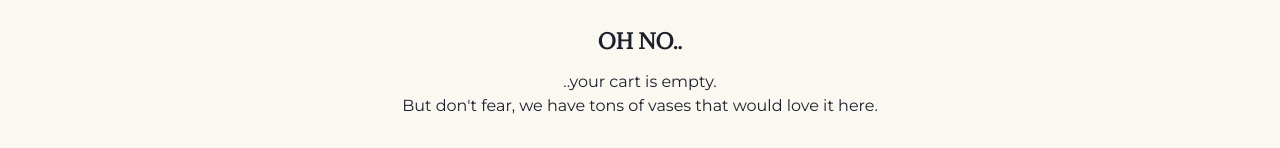
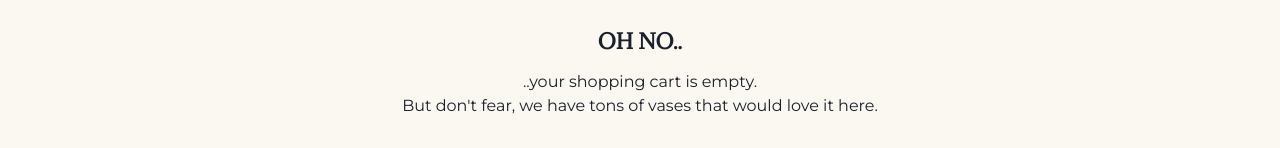
Before and after one commit to leonbjorklund/slut-projekt, a React (Vite) app in the folder client/: page /checkout in a window 1280 px wide. Shown: the part 178-326 px from the top of the page. Built offline with nearby package versions, Linux system fonts and the light colour scheme; no server answers.

Commit message:
rename and translate text

```diff
--- a/client/src/components/CheckoutCard.tsx
+++ b/client/src/components/CheckoutCard.tsx
@@ -72,7 +72,7 @@ function CheckoutCard({ product }: { product: CartItem }) {
                 {product.name}
               </Text>
               <Text fontSize='sm'>
-                Höjd: &nbsp;
+                Height: &nbsp;
                 {product.height}
                 <Text as='span' fontSize='sm'>
                   &nbsp;cm
--- a/client/src/components/Header.tsx
+++ b/client/src/components/Header.tsx
@@ -55,7 +55,7 @@ function Header() {
             _hover={{ bg: "none", textDecoration: "underline" }}
             onClick={() => handleSignOutClick()}
           >
-            Sign Out
+            Log out
           </Button>
         ) : (
           showLoginButton && (
--- a/client/src/pages/Checkout.tsx
+++ b/client/src/pages/Checkout.tsx
@@ -16,7 +16,7 @@ function Checkout() {
           <Heading size='md' p='4' textTransform='uppercase'>
             Oh no..
           </Heading>
-          <Text>..your cart is empty.</Text>
+          <Text>..your shopping cart is empty.</Text>
           <Text>
             But don't fear, we have tons of vases that would love it here.
           </Text>
```
